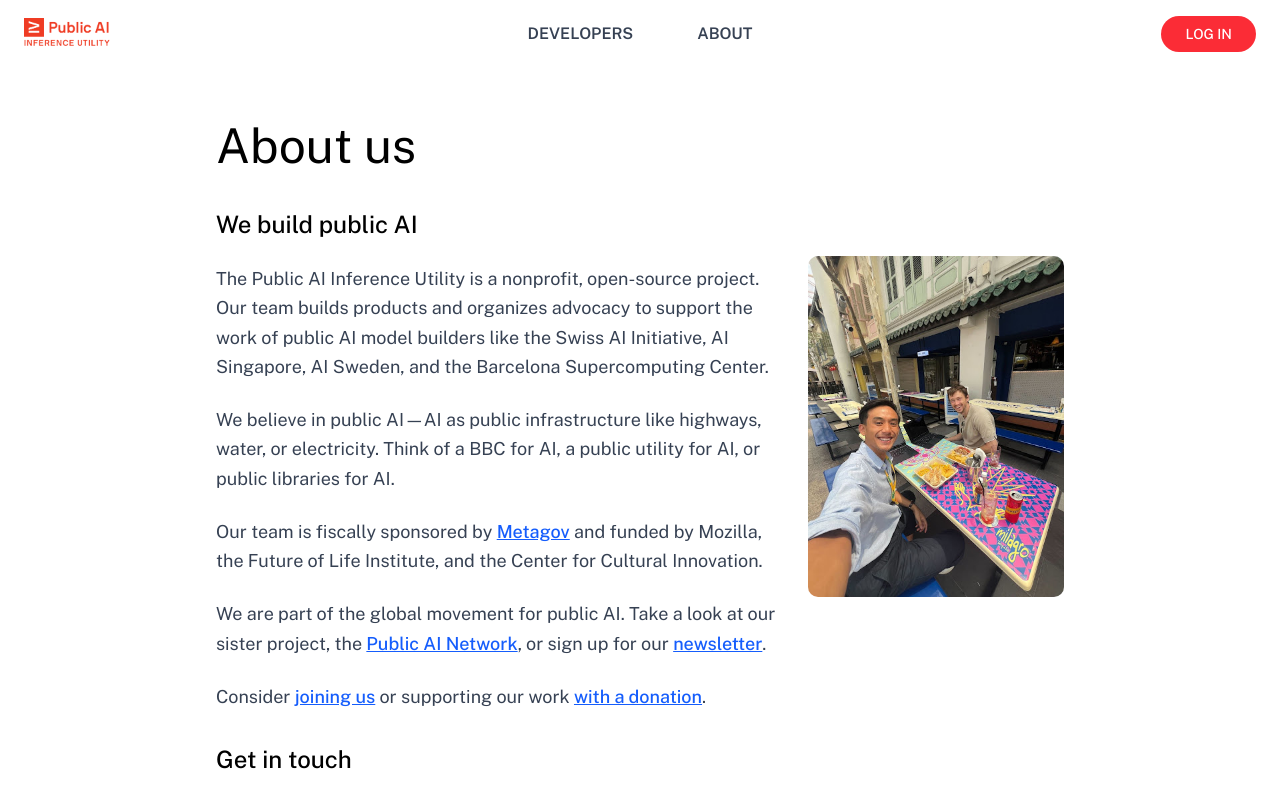
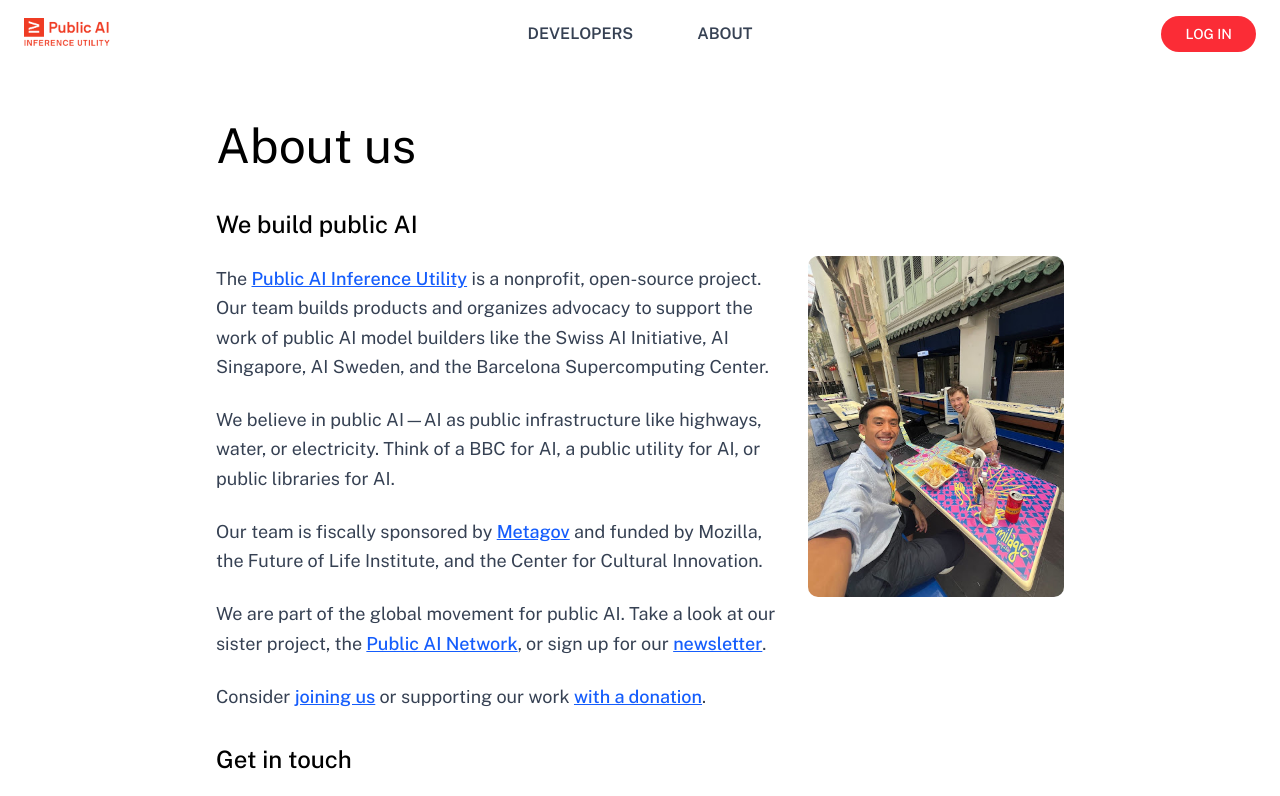
Before and after one commit to forpublicai/publicai.co, a Next.js app: page /about in a window 1280 px wide. Shown: the top 796 px of the page. Built offline with nearby package versions, Linux system fonts and the light colour scheme.

Commit message:
Add link to PAIU

```diff
--- a/src/app/about/page.mdx
+++ b/src/app/about/page.mdx
@@ -12,7 +12,7 @@
   className="float-right ml-6 mb-4 w-64 h-auto rounded-lg max-sm:float-none max-sm:w-full max-sm:mx-auto max-sm:mb-6"
 />
 
-The Public AI Inference Utility is a nonprofit, open-source project. Our team builds products and organizes advocacy to support the work of public AI model builders like the Swiss AI Initiative, AI Singapore, AI Sweden, and the Barcelona Supercomputing Center.
+The [Public AI Inference Utility](/stories/inference-utility) is a nonprofit, open-source project. Our team builds products and organizes advocacy to support the work of public AI model builders like the Swiss AI Initiative, AI Singapore, AI Sweden, and the Barcelona Supercomputing Center.
 
 We believe in public AI—AI as public infrastructure like highways, water, or electricity. Think of a BBC for AI, a public utility for AI, or public libraries for AI.
 
```
